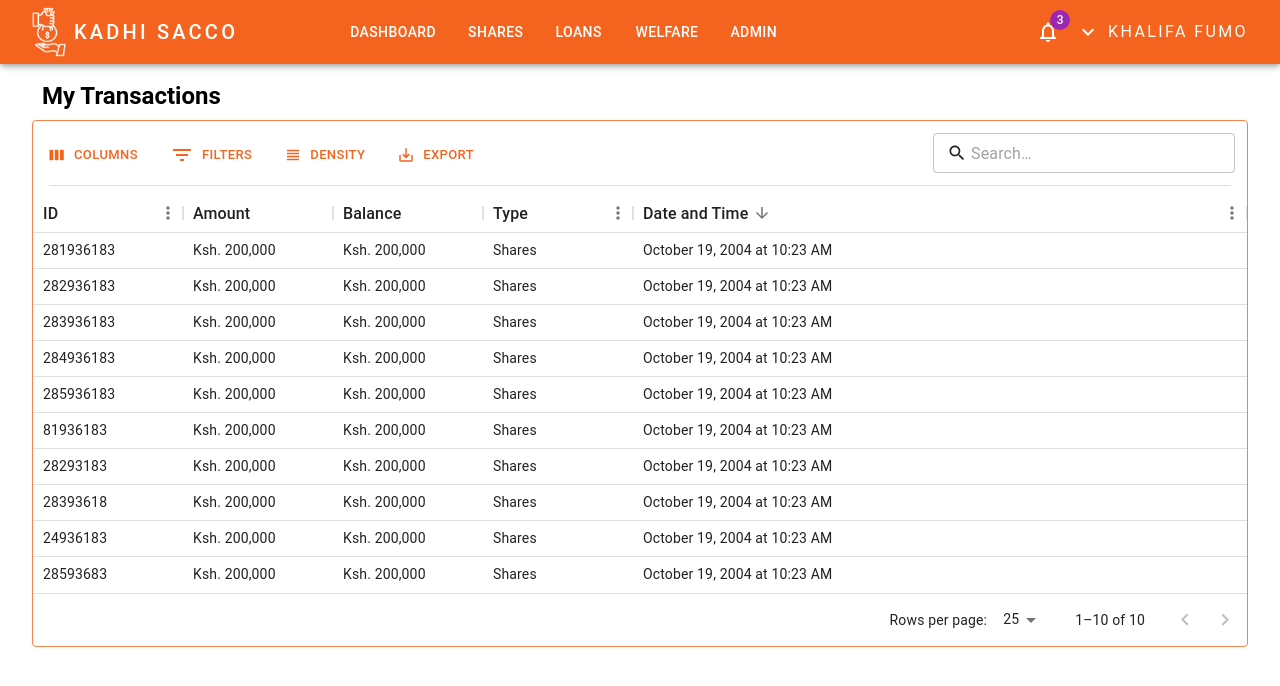
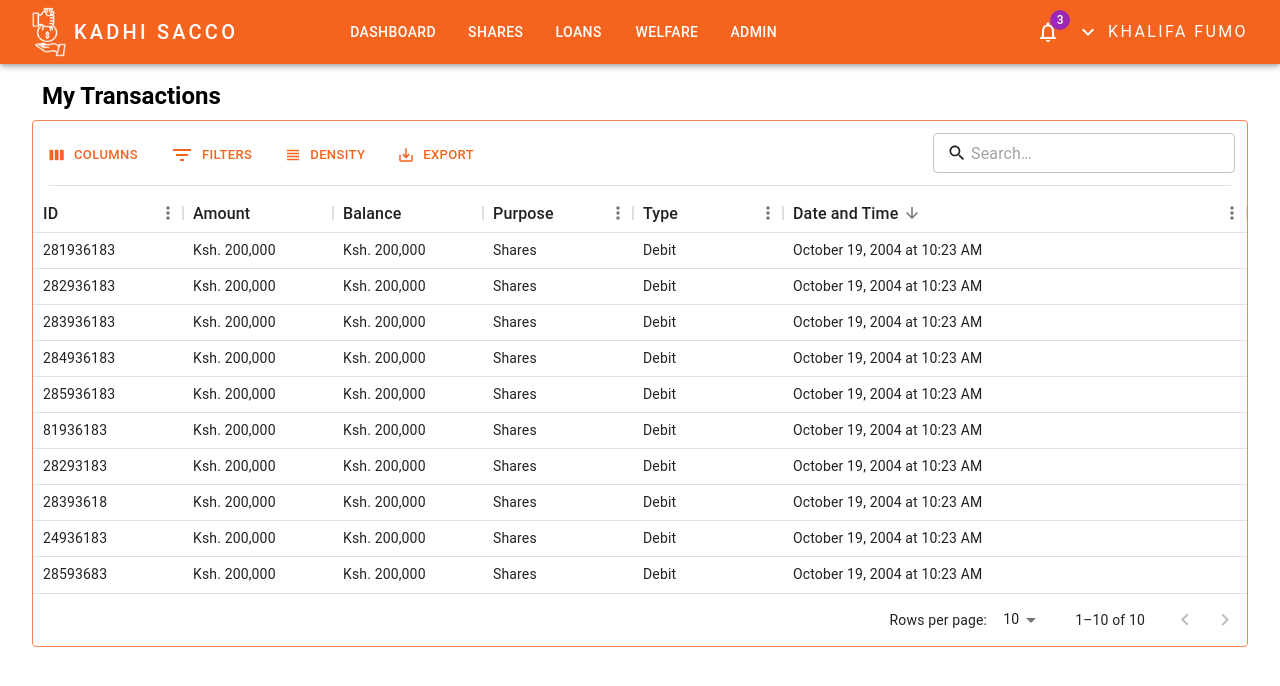
Before and after one commit to khalifa47/sacco, a Next.js app: page /transactions in a window 1280 px wide. Shown: the top 686 px of the page. Built offline with nearby package versions, Linux system fonts and the light colour scheme.

Commit message:
content and type set on transactions

```diff
--- a/app/(components)/TransactionsTable.tsx
+++ b/app/(components)/TransactionsTable.tsx
@@ -44,6 +44,13 @@ const columns: GridColDef[] = [
     width: 150,
     disableColumnMenu: true,
     valueFormatter: ({ value }) => `Ksh. ${formatNumber(value)}`,
+  },
+  {
+    field: "content",
+    headerName: "Purpose",
+    headerClassName: "header",
+    width: 150,
+    valueFormatter: ({ value }) => capitalize(value),
   },
   {
     field: "type",
@@ -130,8 +137,9 @@ const TransactionsTable = ({
             disableShowAllButton: true,
           },
         }}
+        pageSizeOptions={[10, 25, 50]}
         initialState={{
-          pagination: { paginationModel: { pageSize: 25 } },
+          pagination: { paginationModel: { pageSize: 10 } },
           sorting: {
             sortModel: [{ field: "dateTime", sort: "desc" }],
           },
@@ -140,7 +148,7 @@ const TransactionsTable = ({
               items:
                 content === "all"
                   ? []
-                  : [{ field: "type", operator: "equals", value: content }],
+                  : [{ field: "content", operator: "equals", value: content }],
             },
           },
         }}
--- a/app/transactions/page.tsx
+++ b/app/transactions/page.tsx
@@ -8,35 +8,40 @@ const rows: GridRowsProp = [
     id: "281936183",
     amount: 200000,
     balance: 200000,
-    type: "shares",
+    content: "shares",
+    type: "debit",
     dateTime: "2004-10-19 10:23:54",
   }),
   createTransactionData({
     id: "282936183",
     amount: 200000,
     balance: 200000,
-    type: "shares",
+    content: "shares",
+    type: "debit",
     dateTime: "2004-10-19 10:23:54",
   }),
   createTransactionData({
     id: "283936183",
     amount: 200000,
     balance: 200000,
-    type: "shares",
+    content: "shares",
+    type: "debit",
     dateTime: "2004-10-19 10:23:54",
   }),
   createTransactionData({
     id: "284936183",
     amount: 200000,
     balance: 200000,
-    type: "shares",
+    content: "shares",
+    type: "debit",
     dateTime: "2004-10-19 10:23:54",
   }),
   createTransactionData({
     id: "285936183",
     amount: 200000,
     balance: 200000,
-    type: "shares",
+    content: "shares",
+    type: "debit",
     dateTime: "2004-10-19 10:23:54",
   }),
 
@@ -44,35 +49,40 @@ const rows: GridRowsProp = [
     id: "81936183",
     amount: 200000,
     balance: 200000,
-    type: "shares",
+    content: "shares",
+    type: "debit",
     dateTime: "2004-10-19 10:23:54",
   }),
   createTransactionData({
     id: "28293183",
     amount: 200000,
     balance: 200000,
-    type: "shares",
+    content: "shares",
+    type: "debit",
     dateTime: "2004-10-19 10:23:54",
   }),
   createTransactionData({
     id: "28393618",
     amount: 200000,
     balance: 200000,
-    type: "shares",
+    content: "shares",
+    type: "debit",
     dateTime: "2004-10-19 10:23:54",
   }),
   createTransactionData({
     id: "24936183",
     amount: 200000,
     balance: 200000,
-    type: "shares",
+    content: "shares",
+    type: "debit",
     dateTime: "2004-10-19 10:23:54",
   }),
   createTransactionData({
     id: "28593683",
     amount: 200000,
     balance: 200000,
-    type: "shares",
+    content: "shares",
+    type: "debit",
     dateTime: "2004-10-19 10:23:54",
   }),
 ];
--- a/types/types.d.ts
+++ b/types/types.d.ts
@@ -12,7 +12,8 @@ type TransactionRow = {
   id: string;
   amount: number;
   balance: number;
-  type: string;
+  type: "debit" | "credit";
+  content: string;
   dateTime: string;
 };
 
```
Also changed, not shown: app/(components)/SummaryTable.tsx (+8 -3 lines), app/admin/page.tsx (+10 -5 lines), app/page.tsx (+10 -5 lines).
